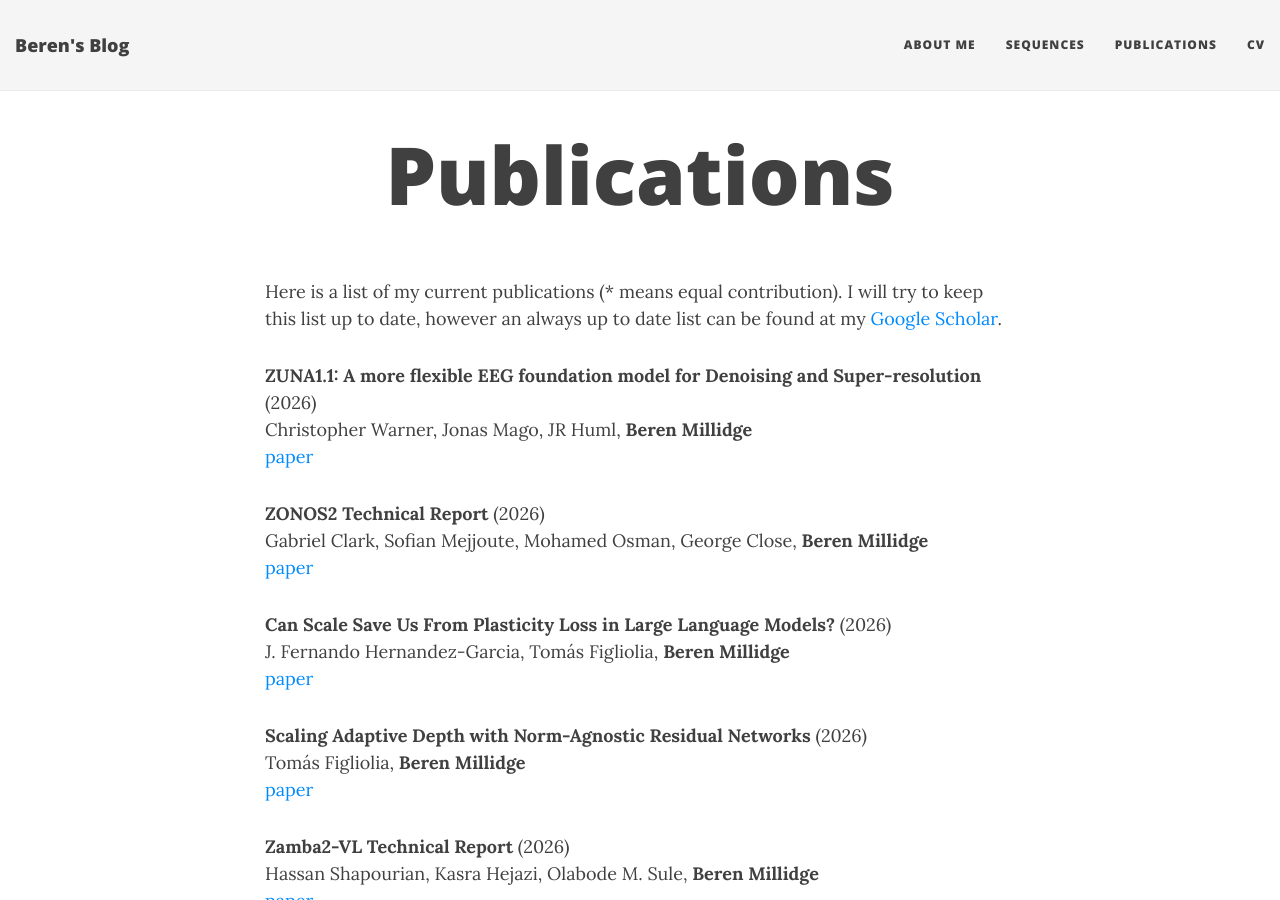
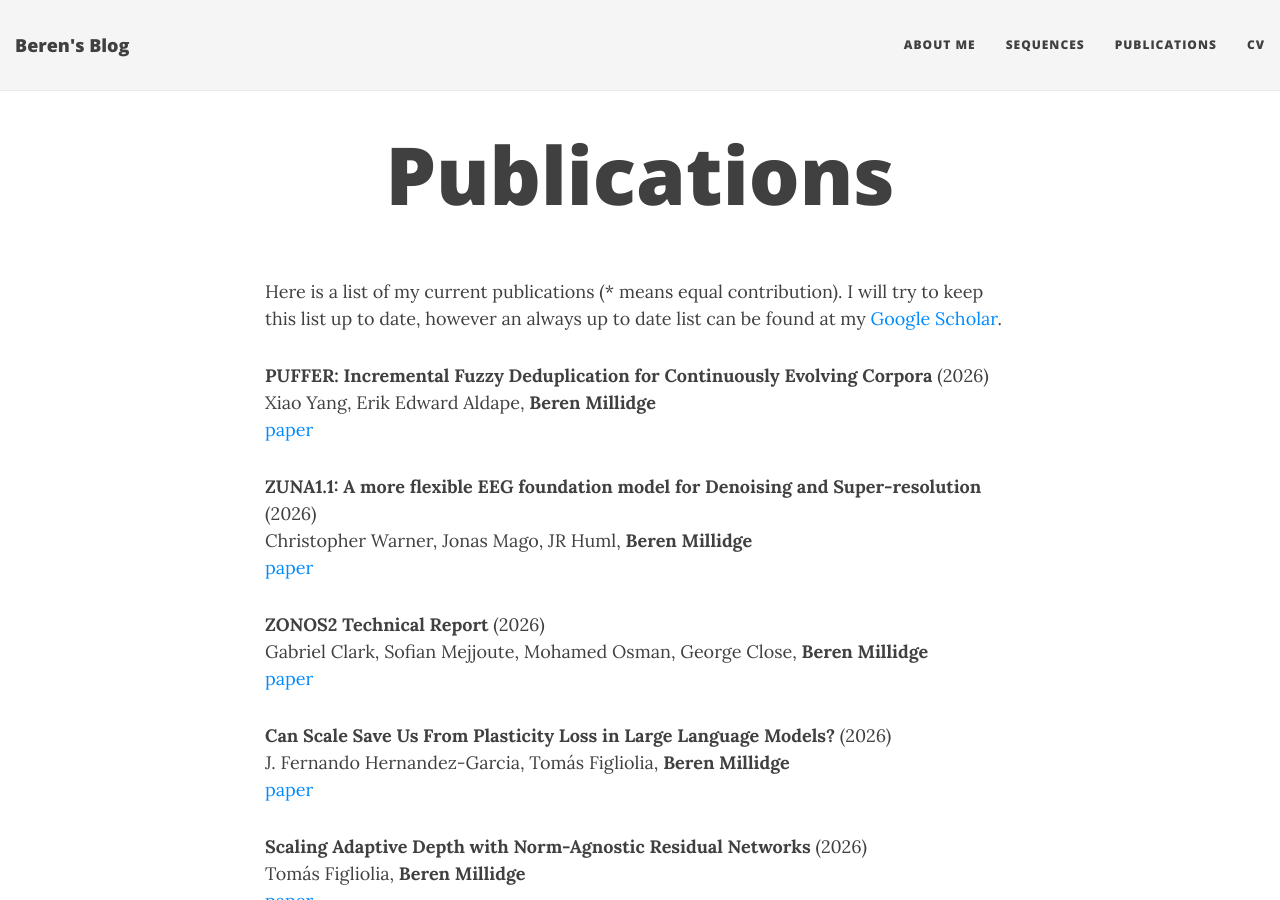
Before and after one commit to BerenMillidge/BerenMillidge.github.io, a Jekyll site: the page built from publications.md, in a window 1280 px wide and 900 px high. Built offline with Jekyll 4.4.1, drawn with Linux system fonts in a browser that asks for light colours; nearby versions of some CDN libraries.

Commit message:
Update publications.md

```diff
--- a/publications.md
+++ b/publications.md
@@ -4,6 +4,8 @@ title: Publications
 ---
 
 Here is a list of my current publications (* means equal contribution). I will try to keep this list up to date, however an always up to date list can be found at my [Google Scholar](https://scholar.google.com/citations?user=3GGkFTkAAAAJ&hl=en&oi=ao).
+
+**PUFFER: Incremental Fuzzy Deduplication for Continuously Evolving Corpora** (2026) <br /> Xiao Yang, Erik Edward Aldape, **Beren Millidge** <br /> [paper](https://arxiv.org/abs/2608.28622)
 
 **ZUNA1.1: A more flexible EEG foundation model for Denoising and Super-resolution** (2026) <br /> Christopher Warner, Jonas Mago, JR Huml, **Beren Millidge** <br /> [paper](https://arxiv.org/abs/2607.27308)
 
```
